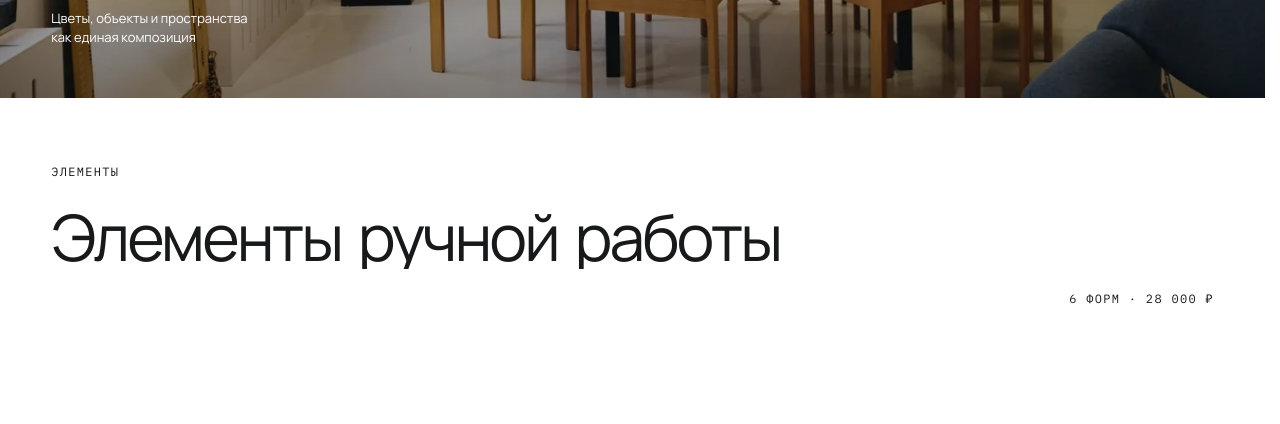
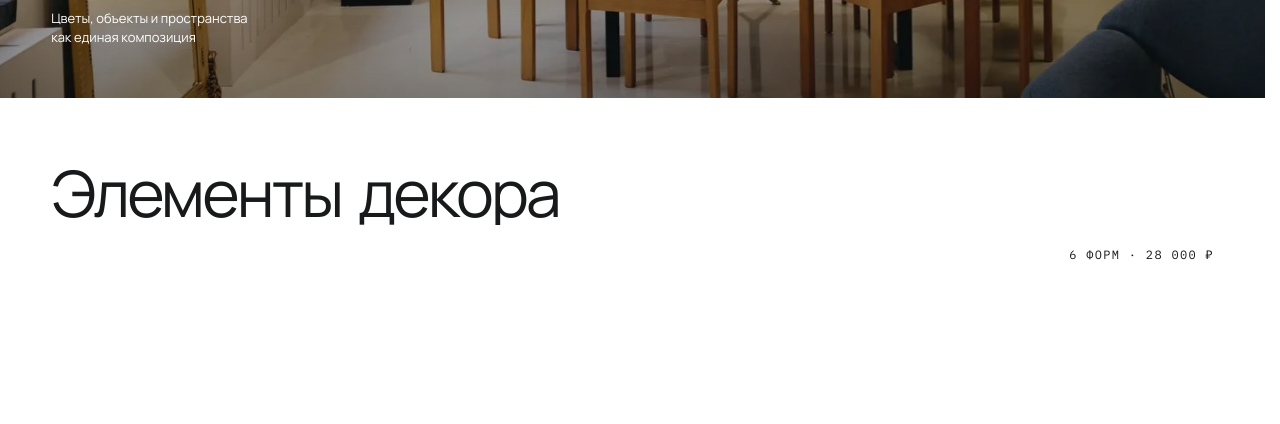
Before and after one commit to Aidamirrrrrr/element-concept-site, a website: page site/index.html in a window 1280 px wide. Shown: the part 702-1126 px from the top of the page. Drawn offline with Linux system fonts and the light colour scheme.

Commit message:
Rename vases section heading to "Элементы декора", drop redundant eyebrow label
Co-Authored-By: Claude Sonnet 5 <noreply@anthropic.com>

```diff
--- a/site/index.html
+++ b/site/index.html
@@ -406,8 +406,7 @@
   <div class="wrap g12">
     <div class="shead">
       <div class="shead__l">
-        <p class="mono mono--red rv">Элементы</p>
-        <h2 id="vasesTitle" data-words>Элементы ручной работы</h2>
+        <h2 id="vasesTitle" data-words>Элементы декора</h2>
       </div>
       <p class="shead__r mono rv" data-i="1">6 форм · 28 000 ₽</p>
     </div>
```
